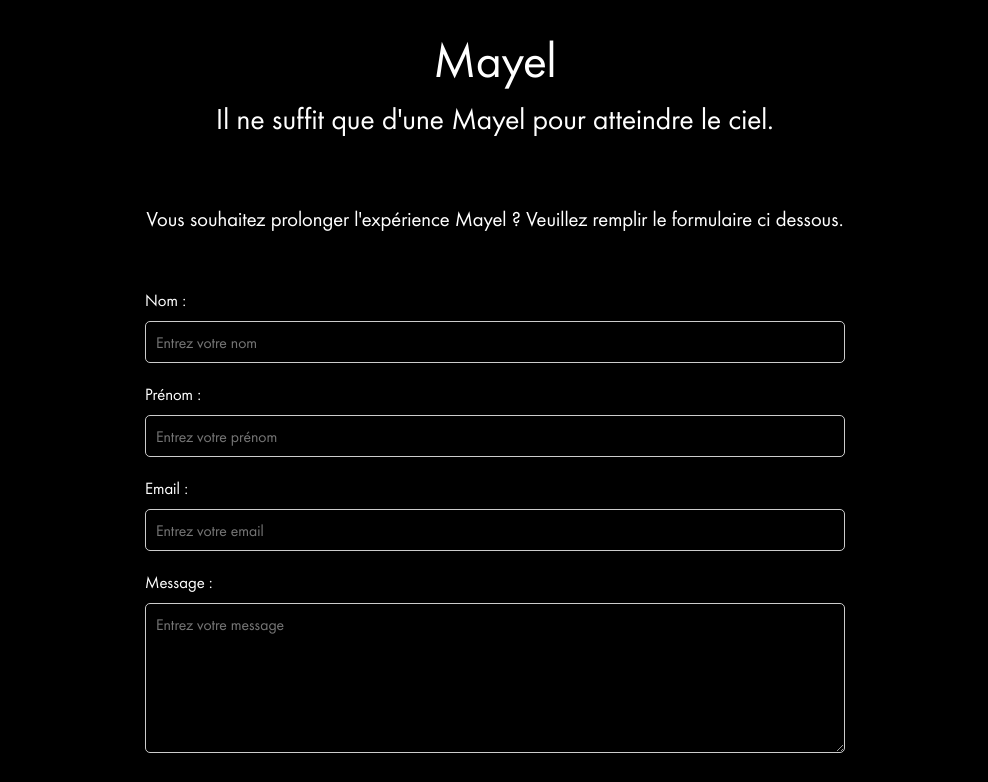
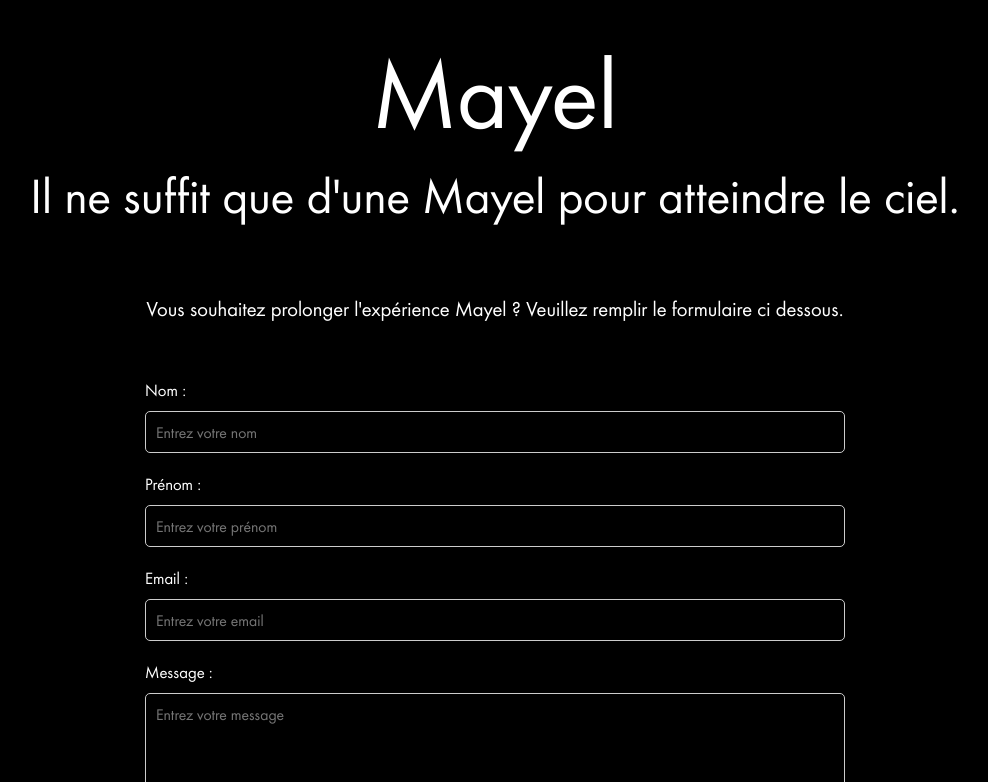
Before and after one commit to j3eyy/B2_MAYEL, a PHP site: page /contact.php in a window 1280 px wide. Shown: the part 170-952 px from the top of the page, without its empty margins (145-1133 px from the left). Run offline with PHP 8.4, Linux system fonts and the light colour scheme; some web fonts are replaced.

Commit message:
modfi couleur

```diff
--- a/public/css/contact.css
+++ b/public/css/contact.css
@@ -24,13 +24,13 @@
 .debut h1{
     color: rgb(255, 255, 255);
     font-family: 'futura';
-    font-size: 50px;
+    font-size: 100px;
 }
 
 .debut h2{
     color: rgb(255, 255, 255);
     font-family: 'futura';
-    font-size: 30px;
+    font-size: 50px;
     margin-top: 7px;
 }
 
@@ -90,6 +90,7 @@ form {
     border: 1px solid #ccc;
     border-radius: 5px;
     font-size: 16px;
+    color: white;
   }
 
   textarea {
```
